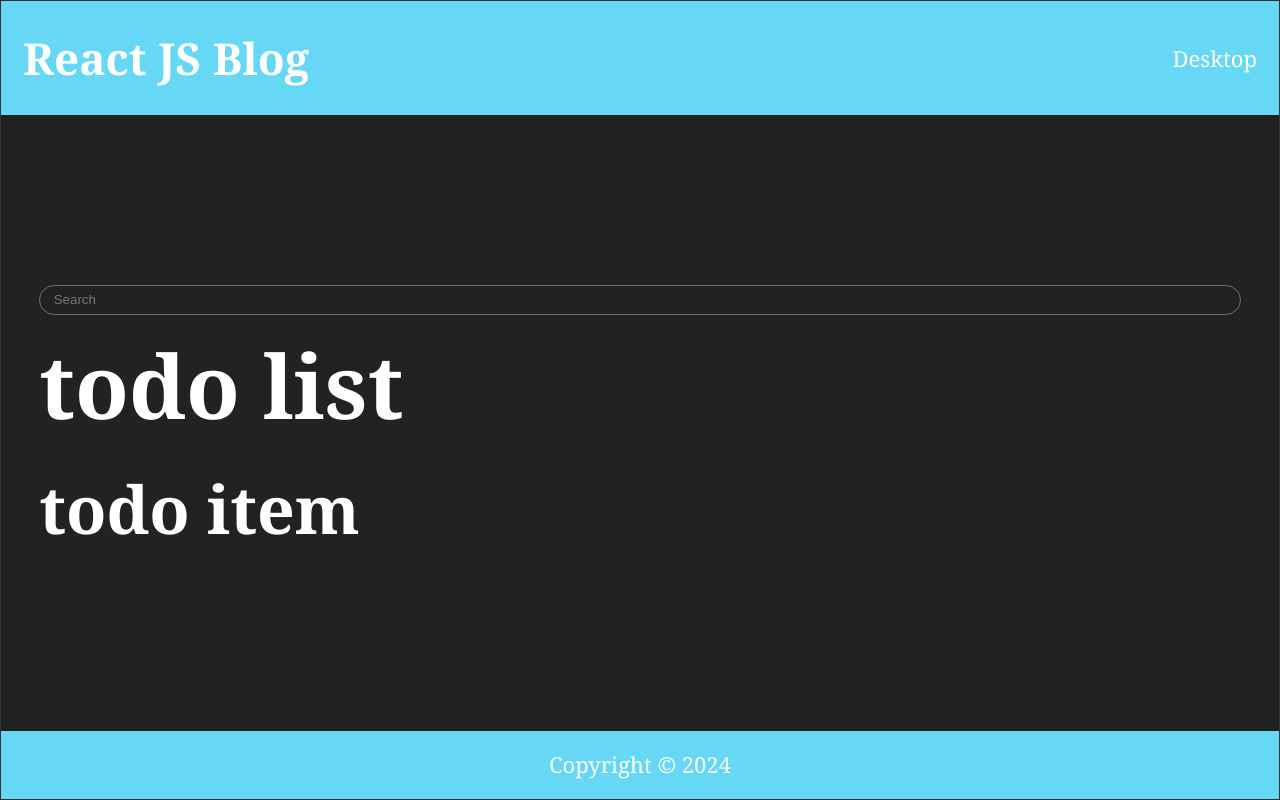
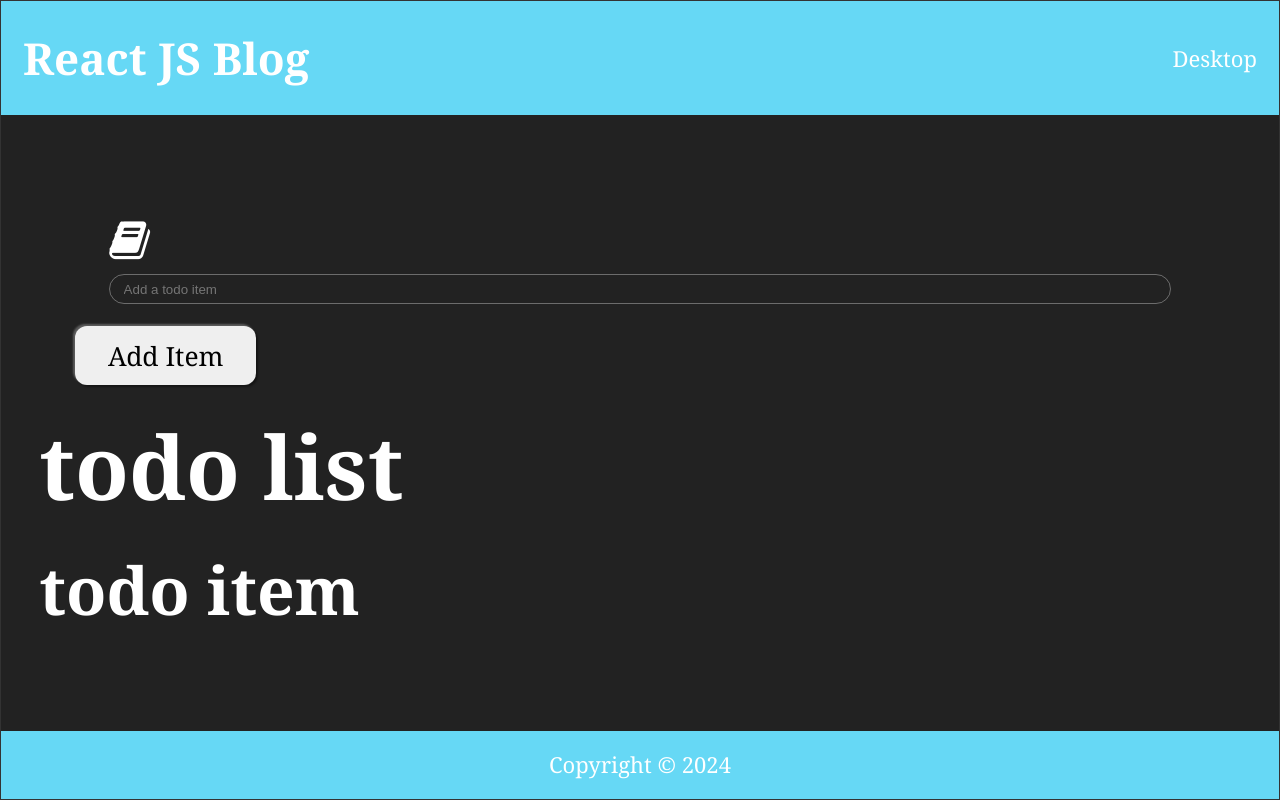
Before and after one commit to Jogata/SoftUni-React-Project, a React (Vite) app in the folder client/: page / in a window 1280 px wide. Built offline with nearby package versions, Linux system fonts and the light colour scheme; a web font is replaced by a local one.

Commit message:
added todo input component

```diff
--- a/client/src/App.jsx
+++ b/client/src/App.jsx
@@ -518,7 +518,15 @@ class TodoItem extends Component {
 class TodoInput extends Component {
   render() {
     return (
-      <input type="text" name="search" id="search" placeholder='Search' />
+      <div>
+        <form>
+          <div className='input-group'>
+            <i className="fa fa-book"></i>
+            <input type="text" name="add" id="add-todo" placeholder='Add a todo item' />
+          </div>
+          <button type="submit">add item</button>
+        </form>
+      </div>
     )
   }
 }
```
